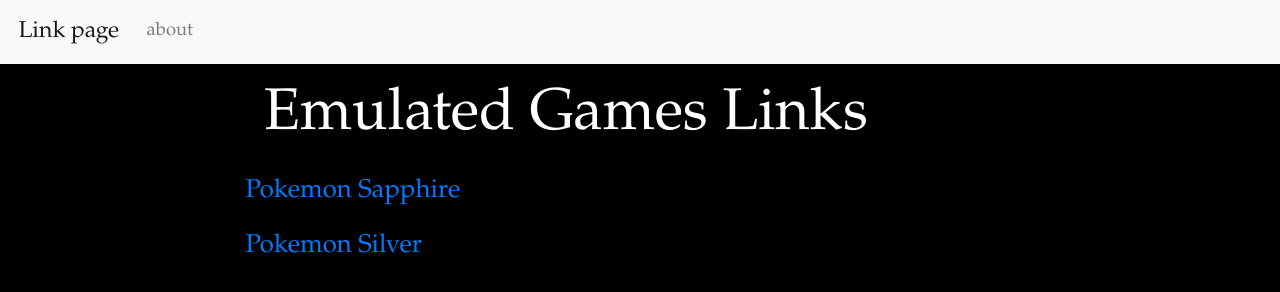
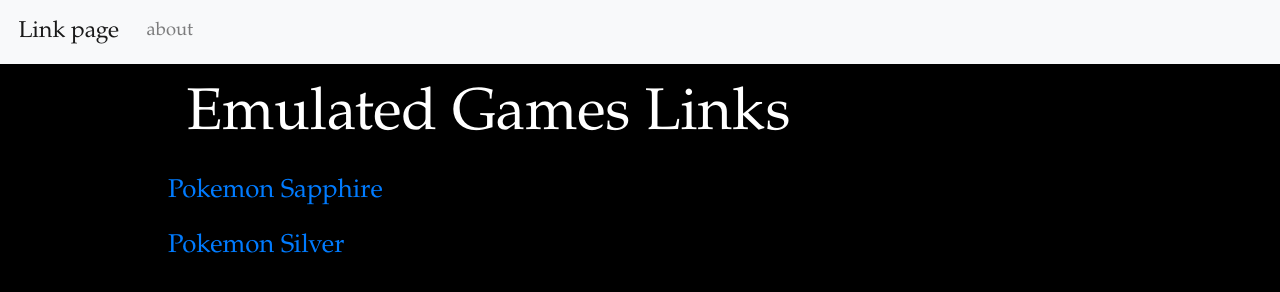
Before and after one commit to CarterDemon09/emuhub, a plain HTML site: page index.html in a window 1280 px wide. Drawn offline with nearby package versions, Linux system fonts and the light colour scheme.

Commit message:
Update main.css

```diff
--- a/css/main.css
+++ b/css/main.css
@@ -57,3 +57,7 @@
     padding-top: 50px;
     padding-bottom: 50px;
 }
+
+div.column {
+    margin-left: -50px !important;
+}
```
